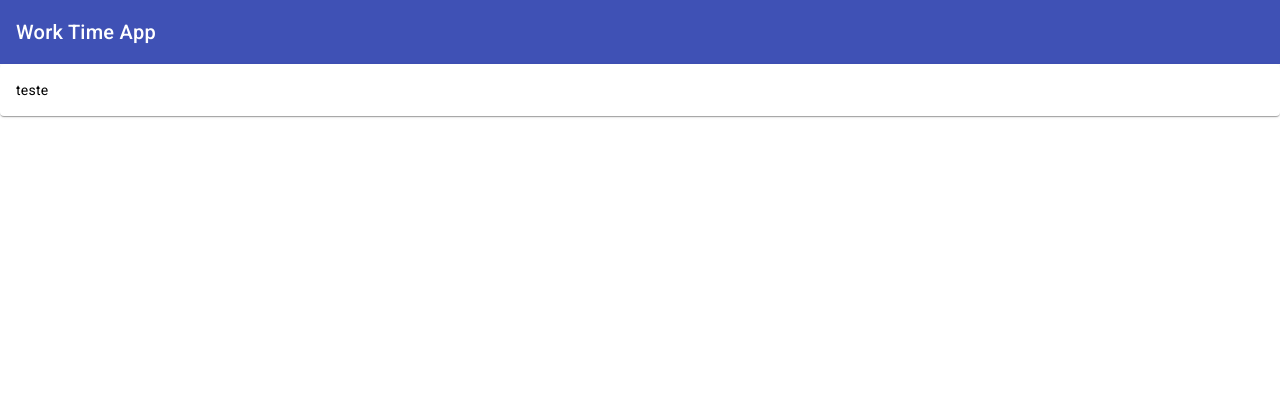
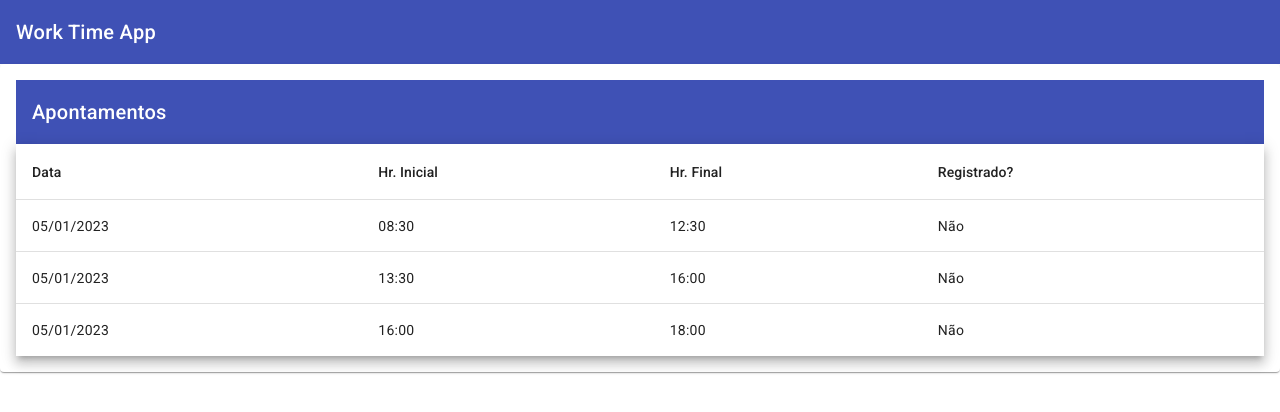
Before and after one commit to 4ndpsilva/work-time-app, an Angular app: page /work-time in a window 1280 px wide. Shown: the top 412 px of the page. Built offline with nearby package versions, Linux system fonts and the light colour scheme.

Commit message:
Criação de tabela usando componentes do angular material

```diff
--- a/src/app/working-day/working-day-list/working-day-list.component.html
+++ b/src/app/working-day/working-day-list/working-day-list.component.html
@@ -1,26 +1,32 @@
-<mat-card class="mat-elevation-z8">
+<mat-card>
     <mat-card-content>
-        teste
+        <mat-toolbar color = "primary">
+            <span>Apontamentos</span>
+        </mat-toolbar>
+
+        <table mat-table [dataSource] = "list" class = "mat-elevation-z8">
+            <ng-container matColumnDef = "date">
+                <th mat-header-cell *matHeaderCellDef>Data</th>
+                <td mat-cell *matCellDef = "let workingDay">{{workingDay.date | date: 'dd/MM/yyyy'}}</td>
+            </ng-container>
+
+            <ng-container matColumnDef = "startTime">
+                <th mat-header-cell *matHeaderCellDef>Hr. Inicial</th>
+                <td mat-cell *matCellDef = "let workingDay">{{workingDay.startTime}}</td>
+            </ng-container>
+
+            <ng-container matColumnDef = "endTime">
+                <th mat-header-cell *matHeaderCellDef>Hr. Final</th>
+                <td mat-cell *matCellDef = "let workingDay">{{workingDay.endTime}}</td>
+            </ng-container>
+
+            <ng-container matColumnDef = "registered">
+                <th mat-header-cell *matHeaderCellDef>Registrado?</th>
+                <td mat-cell *matCellDef = "let workingDay">{{workingDay.registered ? 'Sim' : 'Não'}}</td>
+            </ng-container>
+
+            <tr mat-header-row *matHeaderRowDef = "displayedColumns"></tr>
+            <tr mat-row *matRowDef = "let row; columns: displayedColumns"></tr>
+        </table>
     </mat-card-content>
 </mat-card>
-<!--<table mat-table [dataSource] = "list">
-    <ng-container>
-        <th></th>
-        <td></td>
-    </ng-container>
-
-    <ng-container>
-        <th></th>
-        <td></td>
-    </ng-container>
-
-    <ng-container>
-        <th></th>
-        <td></td>
-    </ng-container>
-
-    <ng-container>
-        <th></th>
-        <td></td>
-    </ng-container>
-</table>-->
--- a/src/app/working-day/working-day-list/working-day-list.component.ts
+++ b/src/app/working-day/working-day-list/working-day-list.component.ts
@@ -1,4 +1,5 @@
 import { Component } from '@angular/core';
+import { WorkingDay } from './../model/working-day';
 
 @Component({
   selector: 'app-working-day-list',
@@ -6,5 +7,11 @@ import { Component } from '@angular/core';
   styleUrls: ['./working-day-list.component.scss']
 })
 export class WorkingDayListComponent {
-  list = [];
+  displayedColumns = ['date', 'startTime', 'endTime', 'registered'];
+
+  list: WorkingDay[] = [
+    {date: '2023-01-05', startTime: '08:30', endTime: '12:30', description: '', registered: false},
+    {date: '2023-01-05', startTime: '13:30', endTime: '16:00', description: '', registered: false},
+    {date: '2023-01-05', startTime: '16:00', endTime: '18:00', description: '', registered: false}
+  ];
 }
```
Also changed, not shown: src/app/working-day/model/working-day.ts (+6 -1 lines), src/app/working-day/working-day.service.ts (+7 -0 lines).
